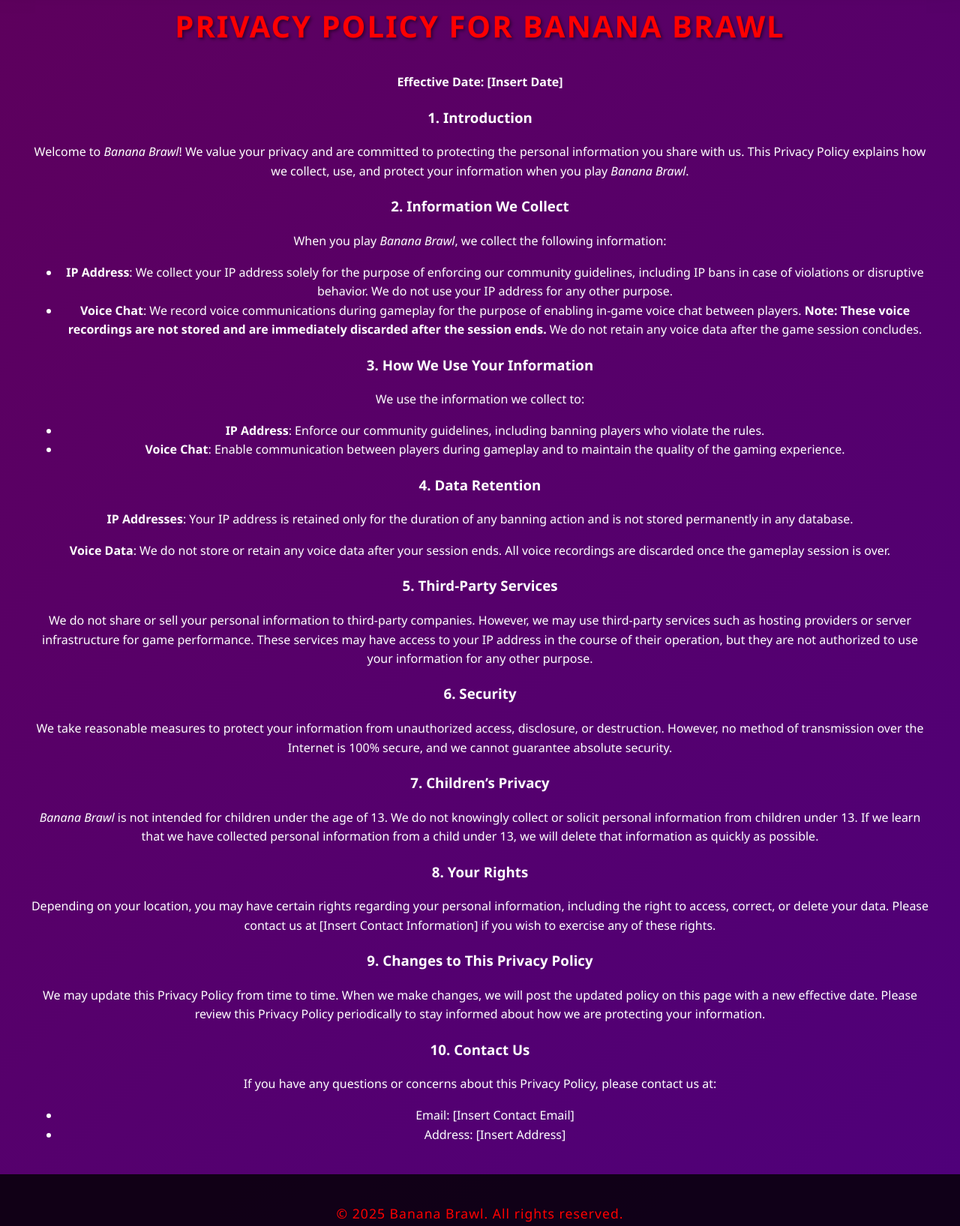
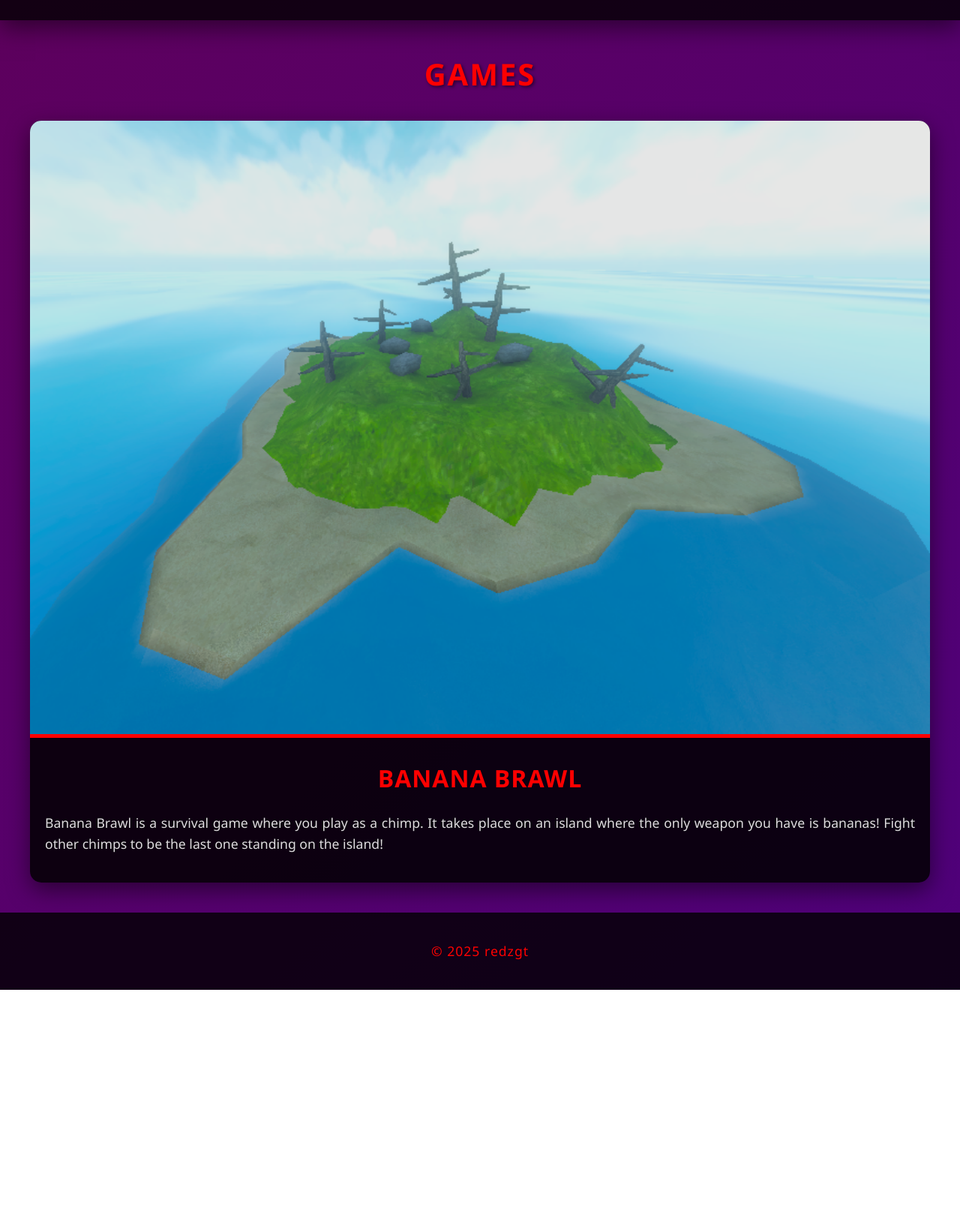
Before and after one commit to redzgt/redz-site-but-the-actual-site, a plain HTML site: page index.html in a window 1280 px wide. Shown: the part 259-1894 px from the top of the page at 75% size. After the commit the page ends 1579 px from the top, so only its background shows below. Drawn offline with Linux system fonts and the light colour scheme.

Commit message:
Update index.html

```diff
--- a/index.html
+++ b/index.html
@@ -3,67 +3,27 @@
 <head>
     <meta charset="UTF-8">
     <meta name="viewport" content="width=device-width, initial-scale=1.0">
-    <title>Privacy Policy - Banana Brawl</title>
-    <link rel="stylesheet" href="styles.css"> <!-- Link to your CSS file -->
+    <title>redzgt</title>
+    <link rel="stylesheet" href="styles.css">
 </head>
 <body>
     <header>
-        <h1>Privacy Policy</h1>
+        <h1>redzgt</h1>
+        <p>VR Developer</p>
     </header>
-    <main class="content">
-        <h2>Privacy Policy for Banana Brawl</h2>
-        <p><strong>Effective Date: [Insert Date]</strong></p>
 
-        <h3>1. Introduction</h3>
-        <p>Welcome to <em>Banana Brawl</em>! We value your privacy and are committed to protecting the personal information you share with us. This Privacy Policy explains how we collect, use, and protect your information when you play <em>Banana Brawl</em>.</p>
+    <div class="content">
+        <h2>Games</h2>
 
-        <h3>2. Information We Collect</h3>
-        <p>When you play <em>Banana Brawl</em>, we collect the following information:</p>
-        <ul>
-            <li><strong>IP Address</strong>: We collect your IP address solely for the purpose of enforcing our community guidelines, including IP bans in case of violations or disruptive behavior. We do not use your IP address for any other purpose.</li>
-            <li><strong>Voice Chat</strong>: We record voice communications during gameplay for the purpose of enabling in-game voice chat between players. <strong>Note: These voice recordings are not stored and are immediately discarded after the session ends.</strong> We do not retain any voice data after the game session concludes.</li>
-        </ul>
-
-        <h3>3. How We Use Your Information</h3>
-        <p>We use the information we collect to:</p>
-        <ul>
-            <li><strong>IP Address</strong>: Enforce our community guidelines, including banning players who violate the rules.</li>
-            <li><strong>Voice Chat</strong>: Enable communication between players during gameplay and to maintain the quality of the gaming experience.</li>
-        </ul>
-
-        <h3>4. Data Retention</h3>
-        <p>
-            <strong>IP Addresses</strong>: Your IP address is retained only for the duration of any banning action and is not stored permanently in any database.
-        </p>
-        <p>
-            <strong>Voice Data</strong>: We do not store or retain any voice data after your session ends. All voice recordings are discarded once the gameplay session is over.
-        </p>
-
-        <h3>5. Third-Party Services</h3>
-        <p>We do not share or sell your personal information to third-party companies. However, we may use third-party services such as hosting providers or server infrastructure for game performance. These services may have access to your IP address in the course of their operation, but they are not authorized to use your information for any other purpose.</p>
-
-        <h3>6. Security</h3>
-        <p>We take reasonable measures to protect your information from unauthorized access, disclosure, or destruction. However, no method of transmission over the Internet is 100% secure, and we cannot guarantee absolute security.</p>
-
-        <h3>7. Children’s Privacy</h3>
-        <p><em>Banana Brawl</em> is not intended for children under the age of 13. We do not knowingly collect or solicit personal information from children under 13. If we learn that we have collected personal information from a child under 13, we will delete that information as quickly as possible.</p>
-
-        <h3>8. Your Rights</h3>
-        <p>Depending on your location, you may have certain rights regarding your personal information, including the right to access, correct, or delete your data. Please contact us at [Insert Contact Information] if you wish to exercise any of these rights.</p>
-
-        <h3>9. Changes to This Privacy Policy</h3>
-        <p>We may update this Privacy Policy from time to time. When we make changes, we will post the updated policy on this page with a new effective date. Please review this Privacy Policy periodically to stay informed about how we are protecting your information.</p>
-
-        <h3>10. Contact Us</h3>
-        <p>If you have any questions or concerns about this Privacy Policy, please contact us at:</p>
-        <ul>
-            <li>Email: [Insert Contact Email]</li>
-            <li>Address: [Insert Address]</li>
-        </ul>
-    </main>
+        <div class="game">
+            <img src="banana-brawl.png" alt="Banana Brawl">
+            <h3>Banana Brawl</h3>
+            <p>Banana Brawl is a survival game where you play as a chimp. It takes place on an island where the only weapon you have is bananas! Fight other chimps to be the last one standing on the island! </p>
+        </div>
+    </div>
 
     <footer>
-        <p>&copy; 2025 Banana Brawl. All rights reserved.</p>
+        <p>&copy; 2025 redzgt</p>
     </footer>
 </body>
 </html>
```
